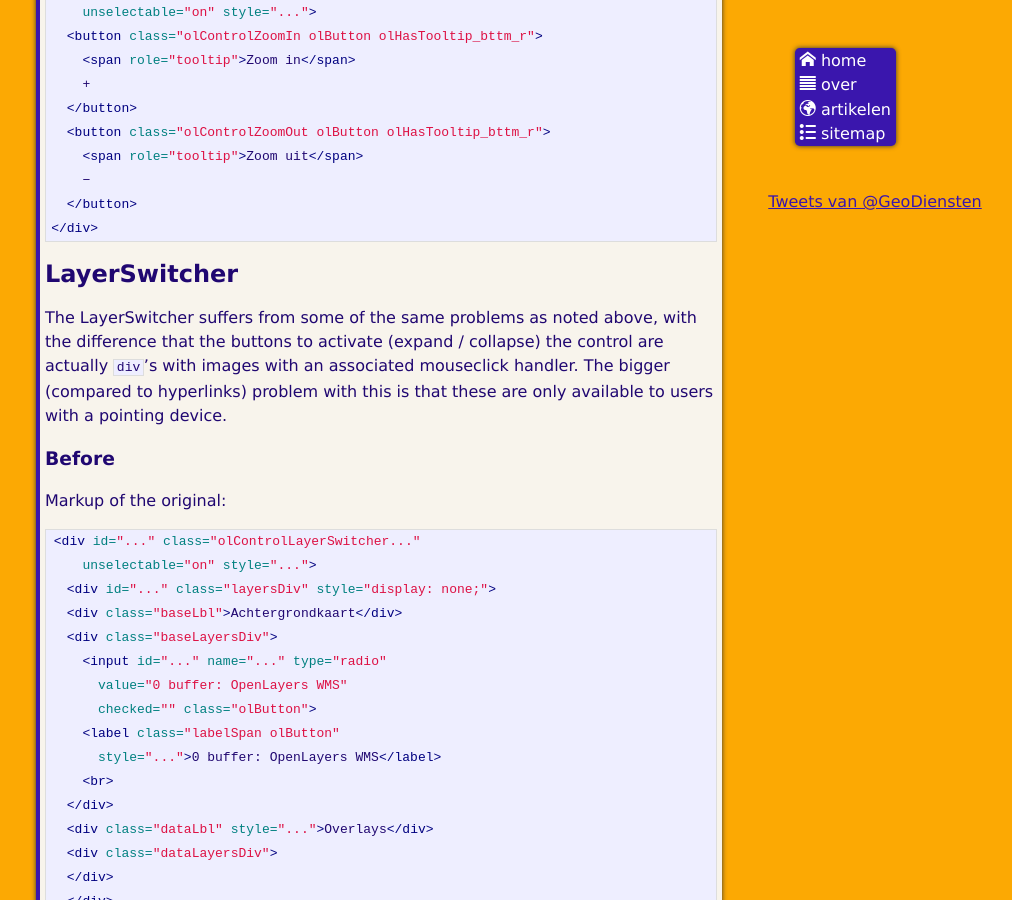
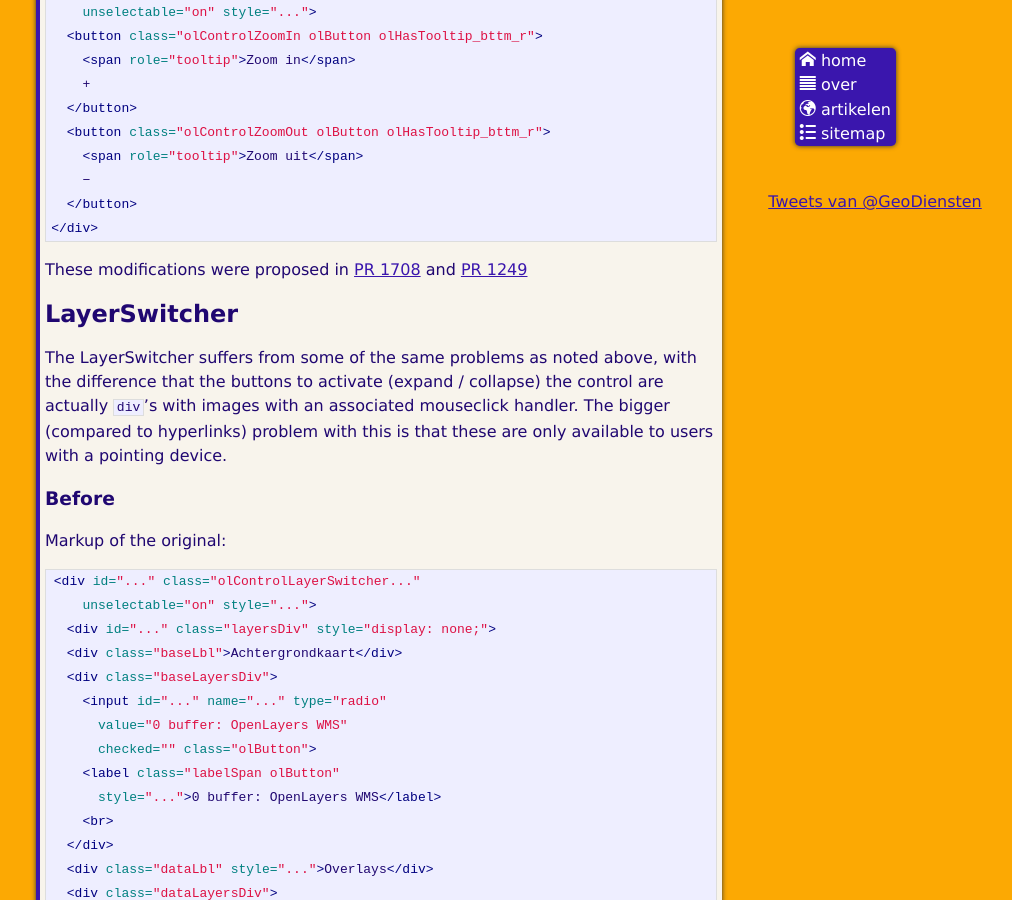
Before and after one commit to GeoDienstenCentrum/geodienstencentrum.github.io, a Jekyll site: the page built from _posts/2014-02-14-enhancing-openlayers-controls.md, in a window 1280 px wide and 900 px high, scrolled down 1411 px. Shown: the whole window, without its empty margins (261-1273 px from the left). Built offline with Jekyll 4.4.1, drawn with Linux system fonts in a browser that asks for light colours; Markdown is read by kramdown in place of the engine named in the settings; comment, search, counter and statistics services are not loaded.

Commit message:
Update 2014-02-14-enhancing-openlayers-controls.md
add zoomcontrol related PR's

````diff
--- a/_posts/2014-02-14-enhancing-openlayers-controls.md
+++ b/_posts/2014-02-14-enhancing-openlayers-controls.md
@@ -65,6 +65,9 @@ Modified and enhanced markup:
   </button>
 </div>
 ```
+
+These modifications were proposed in [PR 1708](https://github.com/openlayers/ol3/pull/1708) and
+[PR 1249](https://github.com/openlayers/openlayers/pull/1249)
 
 ## LayerSwitcher
 
````
